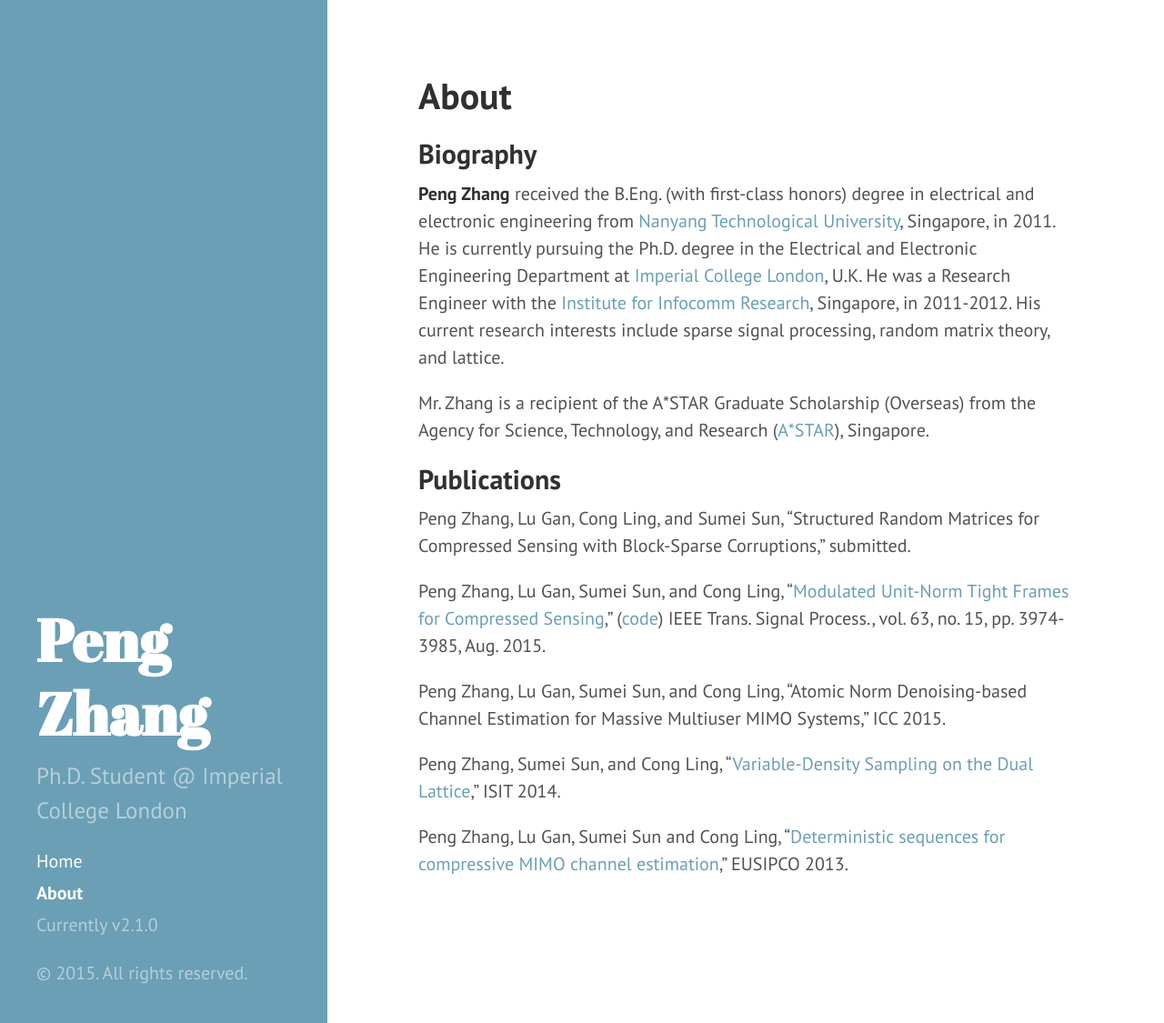
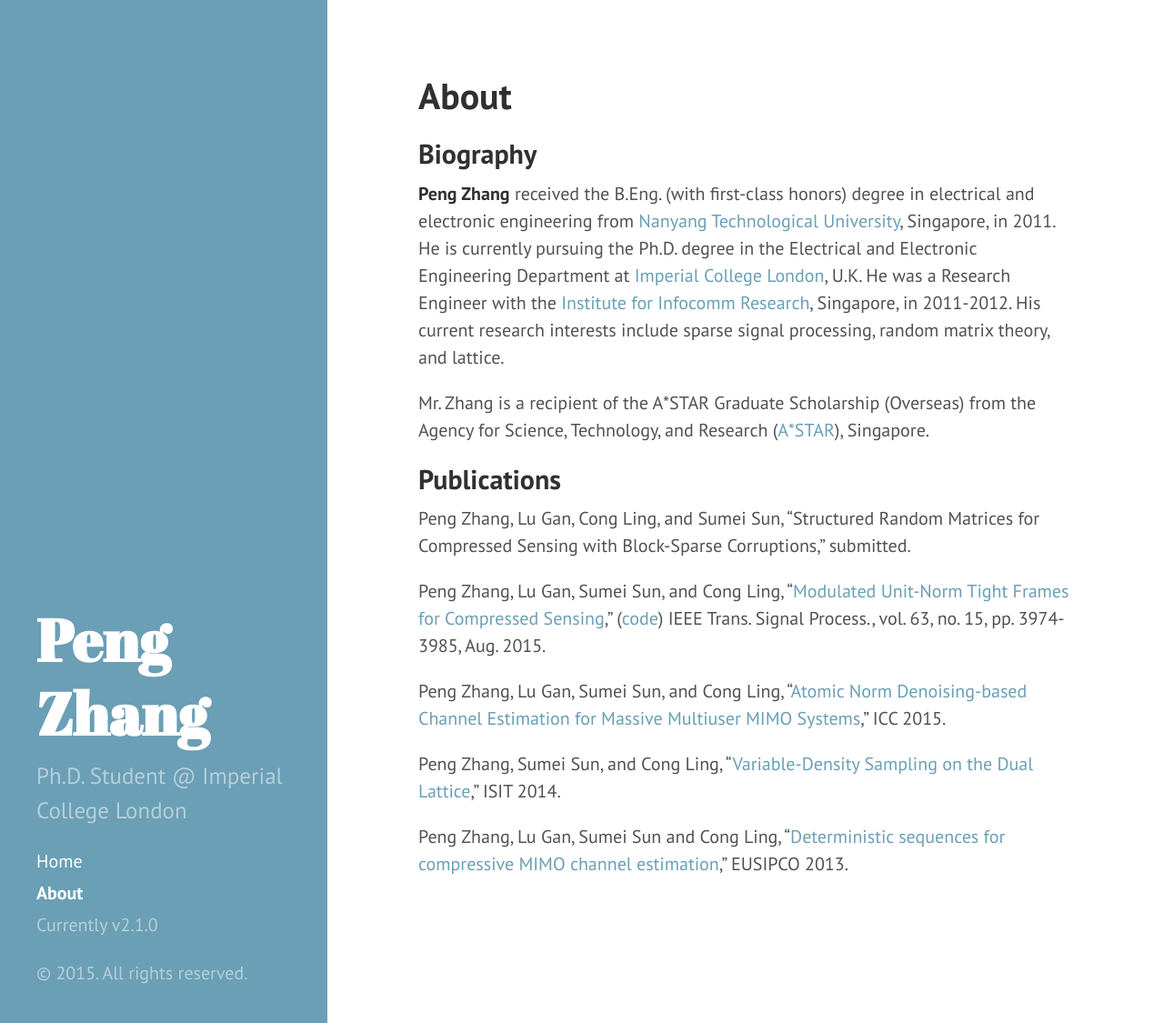
Before and after one commit to p-zhang/p-zhang.github.io, a Jekyll site: the page built from about.md, in a window 1280 px wide and 1125 px high. Shown: the whole window at 91% size. Built offline with Jekyll 4.4.1, drawn with Linux system fonts in a browser that asks for light colours; Markdown is read by kramdown in place of the engine named in the settings; part of the change alters nothing that is shown.

```diff
--- a/about.md
+++ b/about.md
@@ -15,7 +15,7 @@ Peng Zhang, Lu Gan, Cong Ling, and Sumei Sun, "Structured Random Matrices for Co
 
 Peng Zhang, Lu Gan, Sumei Sun, and Cong Ling, "[Modulated Unit-Norm Tight Frames for Compressed Sensing](http://ieeexplore.ieee.org/xpl/articleDetails.jsp?arnumber=7093188&newsearch=true&queryText=unit%20norm%20tight%20frames%20compressed%20sensing)," ([code](https://github.com/p-zhang/p-zhang.github.io/tree/master/archive/myresearch/udb_matlab_code)) IEEE Trans. Signal Process., vol. 63, no. 15, pp. 3974-3985, Aug. 2015.
 
-Peng Zhang, Lu Gan, Sumei Sun, and Cong Ling, "Atomic Norm Denoising-based Channel Estimation for Massive Multiuser MIMO Systems," ICC 2015.
+Peng Zhang, Lu Gan, Sumei Sun, and Cong Ling, "[Atomic Norm Denoising-based Channel Estimation for Massive Multiuser MIMO Systems](http://ieeexplore.ieee.org/xpl/login.jsp?tp=&arnumber=7249042&url=http%3A%2F%2Fieeexplore.ieee.org%2Fiel7%2F7225357%2F7248285%2F07249042.pdf%3Farnumber%3D7249042)," ICC 2015.
 
 Peng Zhang, Sumei Sun, and Cong Ling, "[Variable-Density Sampling on the Dual Lattice](http://ieeexplore.ieee.org/xpl/articleDetails.jsp?arnumber=6875044&queryText=Variable-Density+Sampling+on+the+Dual+Lattice&newsearch=true&searchField=Search_All)," ISIT 2014.
 
```
